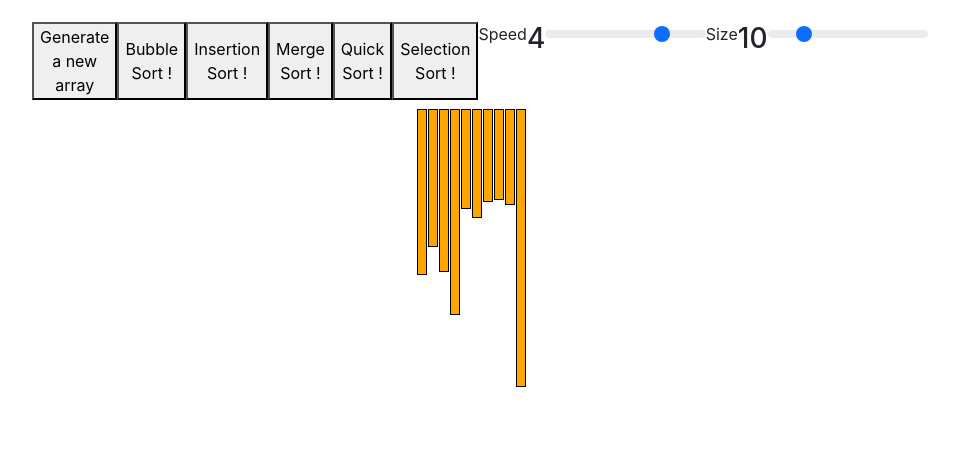
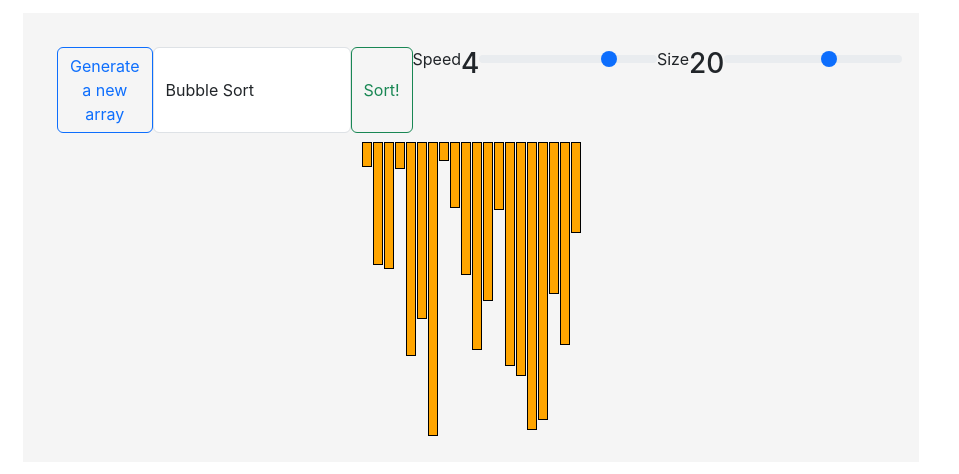
Before and after one commit to abhishekghosh-in/Sorting-Visualizer-React, a React (Create React App) app: page / in a window 1280 px wide. Shown: the top 474 px of the page, without its empty margins (169-1128 px from the left). Built offline with nearby package versions, Linux system fonts and the light colour scheme.

Commit message:
Added select algorithm

```diff
--- a/src/App.css
+++ b/src/App.css
@@ -1,9 +1,12 @@
 .background-centeralign {
+  background-color: whitesmoke;
   display: flex;
   justify-content: center;
   flex-direction: column;
   width: 70%;
   margin: 1% auto;
+  padding: 2%;
+  height: 80%;
 }
 
 .upper-panel {
--- a/src/App.js
+++ b/src/App.js
@@ -6,9 +6,9 @@ import ArrayBar from './Components/ArrayBar';
 import generate_array from './Functions/generate_array';
 import bubble_sort from './Functions/bubble_sort';
 import insertion_sort from './Functions/insertion_sort';
+import selection_sort from './Functions/selection_sort';
 import merge_sort from './Functions/merge_sort';
 import quick_sort from './Functions/quick_sort';
-import selection_sort from './Functions/selection_sort';
 
 // Array Specifications
 let minArray = 5;
@@ -21,13 +21,15 @@ function App() {
 
   const [disableFlag, setDisableFlag] = useState(false);
   const [speed, setSpeed] = useState(25);
-  const [size, setSize] = useState(10);
+  const [size, setSize] = useState(20);
+  const [selectedOption, setSelectedOption] = useState("bubble");
 
   let color_temp = [...Array(size)].map((_, i) => firstColor);
   const [color, setColor] = useState(color_temp);
 
   let array_temp = generate_array(size, minArray, maxArray);
   const [array, setArray] = useState(array_temp);
+
   useEffect(() => {
     console.log("Array is " + array);
   }, [array]);
@@ -41,6 +43,11 @@ function App() {
     color_temp = newColorTemp;
     setArray(array_temp);
     setColor(color_temp);
+  }
+
+  const handle_size_change = (new_size) => {
+    setSize(new_size);
+    reset_array();
   }
 
   const perform_sorting = (moves) => {
@@ -106,6 +113,11 @@ function App() {
     perform_sorting(moves);
   }
 
+  const selection_sort_array = () => {
+    let moves = selection_sort(array);
+    perform_sorting(moves);
+  }
+
   const merge_sort_array = () => {
     let moves = merge_sort(array);
     perform_sorting(moves);
@@ -116,25 +128,69 @@ function App() {
     perform_sorting(moves);
   }
 
-  const selection_sort_array = () => {
-    let moves = selection_sort(array);
-    perform_sorting(moves);
+  const print_speed = (givenSpeed) => {
+    let speed_category = "Speed";
+    switch(givenSpeed) {
+      case 1:
+        speed_category = "Super Slow";
+        break;
+      case 2:
+        speed_category = "Slow";
+        break;
+      case 3:
+        speed_category = "Moderate";
+        break;
+      case 4:
+        speed_category = "Fast";
+        break;
+      case 5:
+        speed_category = "Super Fast";
+        break;
+      default:
+        speed_category = "Unknown Speed";
+    }
+    return speed_category;
   }
 
-  const handle_size_change = (new_size) => {
-    setSize(new_size);
-    reset_array();
+  const call_sorting_algorithm = () => {
+    switch(selectedOption) {
+      case "bubble":
+        bubble_sort_array();
+        break;
+      case "insertion":
+        insertion_sort_array();
+        break;
+      case "selection":
+        selection_sort_array();
+        break;
+      case "merge":
+        merge_sort_array();
+        break;
+      case "quick":
+        quick_sort_array();
+        break;
+      default:
+        console.log("No sorting algorithm selected");
+    }
   }
 
   return (
     <div className="background-centeralign">
       <div className="upper-panel">
-        <button onClick = {() => reset_array()} disabled={disableFlag}>Generate a new array</button>
-        <button onClick = {() => bubble_sort_array() } disabled={disableFlag}>Bubble Sort !</button>
+        <button onClick = {() => reset_array()} className="btn btn-outline-primary" disabled={disableFlag}>Generate a new array</button>
+        {/* <button onClick = {() => bubble_sort_array() } disabled={disableFlag}>Bubble Sort !</button>
         <button onClick = {() => insertion_sort_array() } disabled={disableFlag}>Insertion Sort !</button>
         <button onClick = {() => merge_sort_array() } disabled={disableFlag}>Merge Sort !</button>
         <button onClick = {() => quick_sort_array() } disabled={disableFlag}>Quick Sort !</button>
-        <button onClick = {() => selection_sort_array() } disabled={disableFlag}>Selection Sort !</button>
+        <button onClick = {() => selection_sort_array() } disabled={disableFlag}>Selection Sort !</button> */}
+        <select className="form-control" value={selectedOption} onChange={(e) => setSelectedOption(e.target.value)} disabled={disableFlag}>
+          <option value="bubble">Bubble Sort</option>
+          <option value="insertion">Insertion Sort</option>
+          <option value="selection">Selection Sort</option>
+          <option value="merge">Merge Sort</option>
+          <option value="quick">Quick Sort</option>
+        </select>
+        <button onClick = {() => call_sorting_algorithm()} className="btn btn-outline-success" disabled={disableFlag}>Sort!</button>
         <label htmlFor="customRange2" className="form-label">Speed</label>
         <h3>{5 - (speed-5)/20}</h3>
         <input type="range" min='5' max='85' step='20' value={90 - speed} onChange={(e) => setSpeed(90 - e.target.value)} className="form-range" id="customRange2" disabled = {disableFlag}></input>
```
